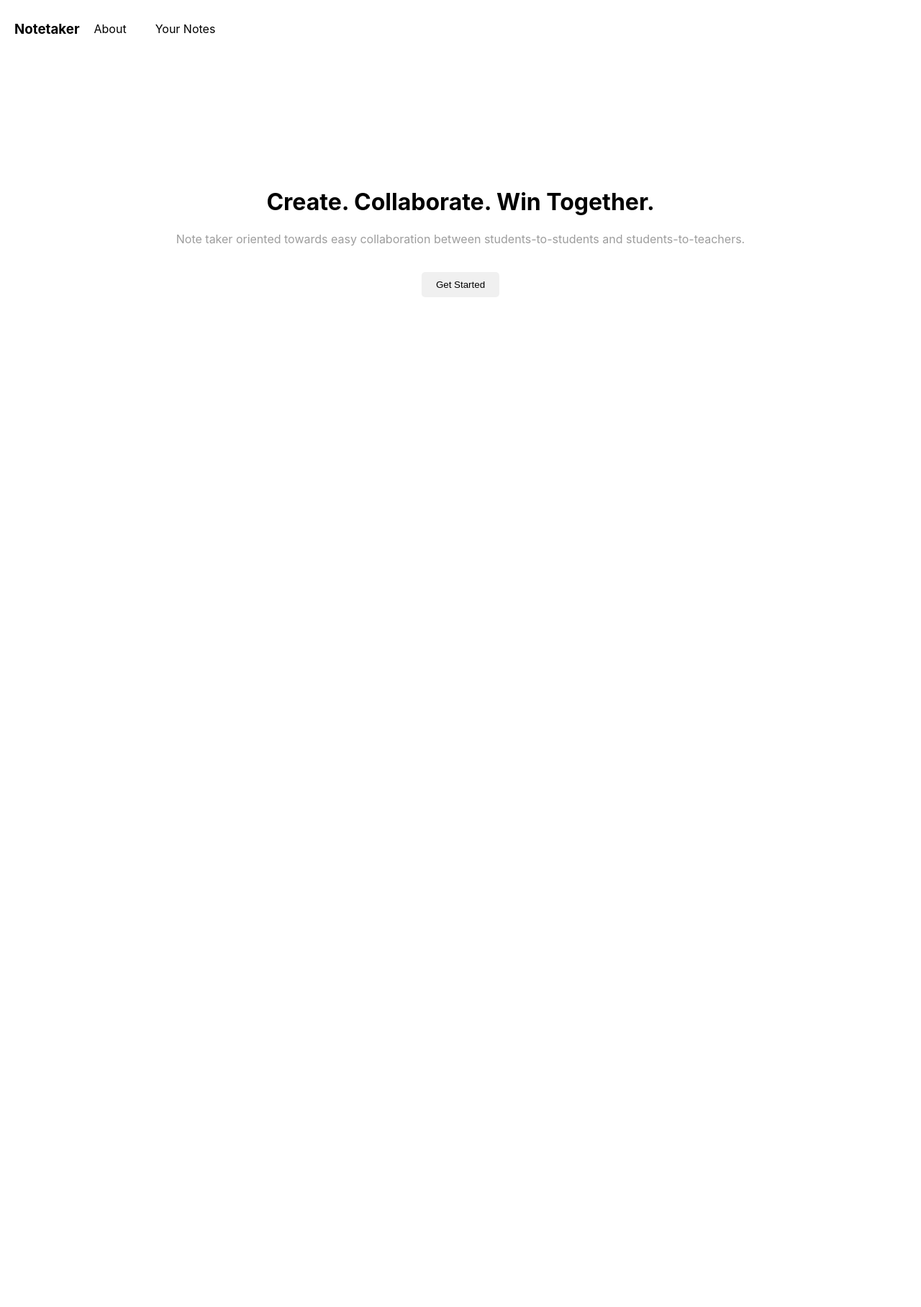
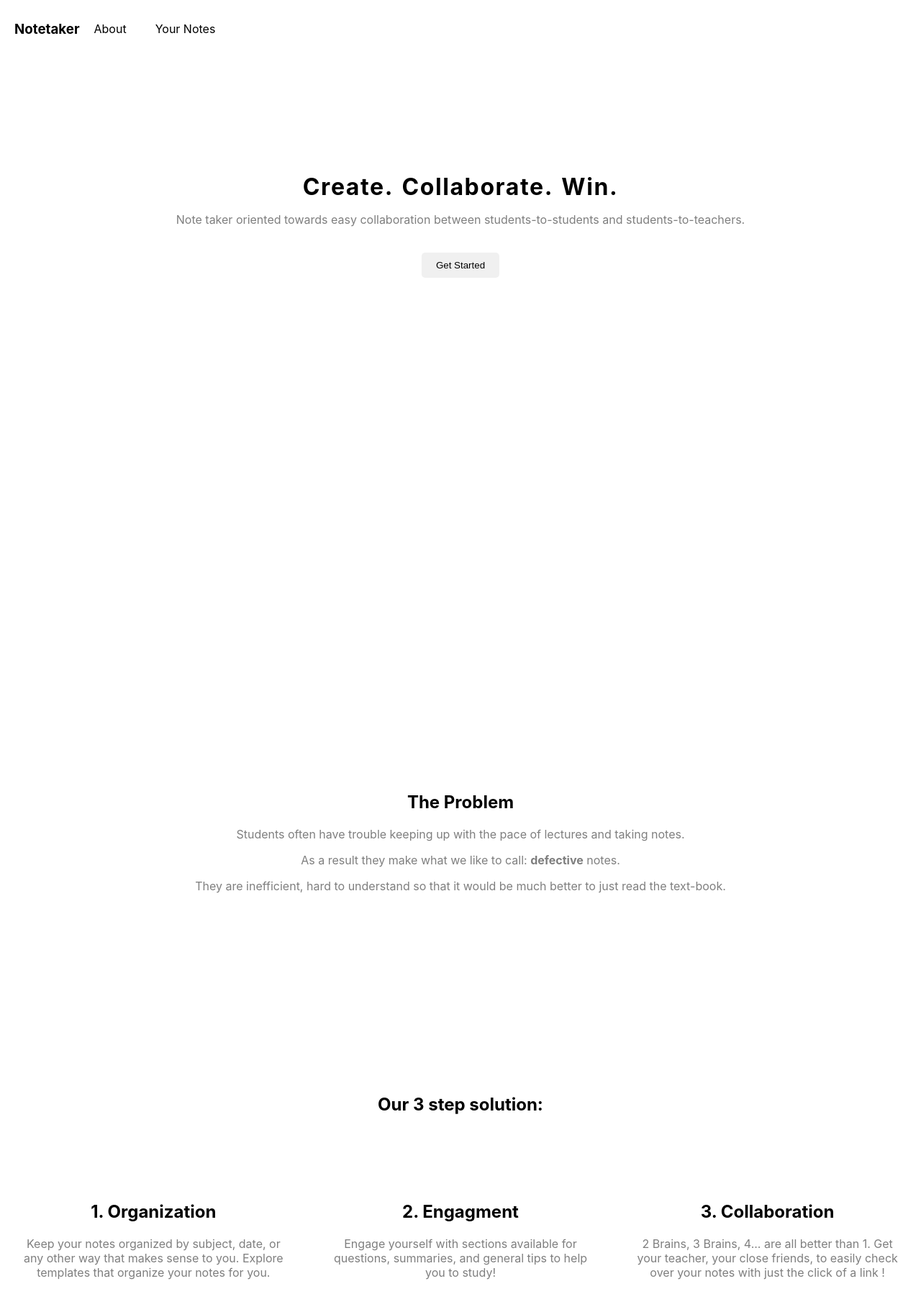
Before and after one commit to Licheng-Zheng/note-taker, a React (Create React App) app: page /#/home in a window 1280 px wide. Shown: the top 1816 px of the page at 72% size. Built offline with nearby package versions, Linux system fonts and the light colour scheme.

Commit message:
Polished up the home-page, will add more functionality later.  Will do back-end next.

```diff
--- a/src/App.js
+++ b/src/App.js
@@ -31,6 +31,7 @@ export default function App() {
       <Route index element ={<Home />}/>
       <Route path = "/home" element = {<Home />}/>
       <Route path = "/about" element = {<About/>}/>
+      <Route path = "/actual" element = {<Actual/>}/>
       <Route path ="*" element = {<NotFound/>}/>
     </Routes>
     </HashRouter>
--- a/src/pages/home.jsx
+++ b/src/pages/home.jsx
@@ -1,17 +1,56 @@
 import Navbar from '../components/Navbar'
 import './styles/home.css';
 
+
+function Steps({step, description}){
+
+    return (
+<>
+        <h2>{step}</h2>
+        <p>{description}</p>
+
+</>
+
+);
+
+
+
+
+}
 
 export default function Home(){
     return (
         <>
               <div className = 'background'>
               <Navbar />
-                  <h1 id ='title'>Create. Collaborate. Win Together.</h1>
+              <div className = 'typewriter'>
+                <h1 id ='title'>Create.    Collaborate.    Win.</h1>
+                </div>
                   <p>Note taker oriented towards easy collaboration between students-to-students and students-to-teachers.</p>
                 <button id='start'>Get Started</button>
             </div>
             <div className='body'>
+            <div className ='problem'>
+            <h2>The Problem</h2>
+            <p>Students often have trouble keeping up with the pace of lectures and taking notes.</p>
+            <p> As a result they make what we like to call: <strong>defective</strong> notes. </p>
+            <p> They are inefficient, hard to understand so that it would be much better to just read the text-book.</p>
+            </div>
+
+
+
+            <h2>Our <strong>3 </strong> step solution: </h2>
+            <div className = 'triadcontain'>
+            <div className='section'>
+            <Steps step ="1. Organization" description="Keep your notes organized by subject, date, or any other way that makes sense to you. Explore templates that organize your notes for you."/>
+                </div>
+            <div className = 'section'>
+            <Steps step = "2. Engagment" description ="Engage yourself with sections available for questions, summaries, and general tips to help you to study!"/>
+            </div>
+            <div className = 'section'>
+            <Steps step = "3. Collaboration" description = " 2 Brains, 3 Brains, 4... are all better than 1.  Get your teacher, your close friends, to easily check over your notes with just the click of a link !"/>
+                </div>
+            </div>
 
             </div>
         </>
--- a/src/pages/notes.jsx
+++ b/src/pages/notes.jsx
@@ -7,6 +7,7 @@ function Documents({NameNotes, Content}){
     <h3>{NameNotes}</h3>
     <button>Edit</button>
     <button>Delete</button>
+    <button>Share URL</button>
     </div>    </>
     );
 }
--- a/src/pages/styles/home.css
+++ b/src/pages/styles/home.css
@@ -7,12 +7,44 @@
 .body{
     height:100vh;
 }
+.problem{
+    height:50vh;
+}
+.triadcontain{
+    display: flex;
+    justify-content: space-around;
+    padding-top: 10vh;
+}
+.section{
+    width:30vw;
+    height:40vh;
+}
+.typewriter h1 {
+    overflow: hidden; /* Ensures the content is not revealed until the animation */
+    white-space: nowrap; /* Keeps the content on a single line */
+    margin: 0 auto; /* Gives that scrolling effect as the typing happens */
+    letter-spacing:0.05em;
+    word-spacing:0.1em;
+    animation:
+    typing 2.5s steps(1000, end) forwards;
+  }
+
+  /* The typing effect */
+  @keyframes typing {
+    from { width: 0 }
+    to { width: 100% }
+  }
+
+
+
+
+
 h1{
     text-align:center;
 }
 p{
     text-align: center;
-    color: rgba(0, 0, 0, 0.39);
+    color: rgba(0, 0, 0, 0.507);
 }
 #title{
     padding-top:20vh;
```
